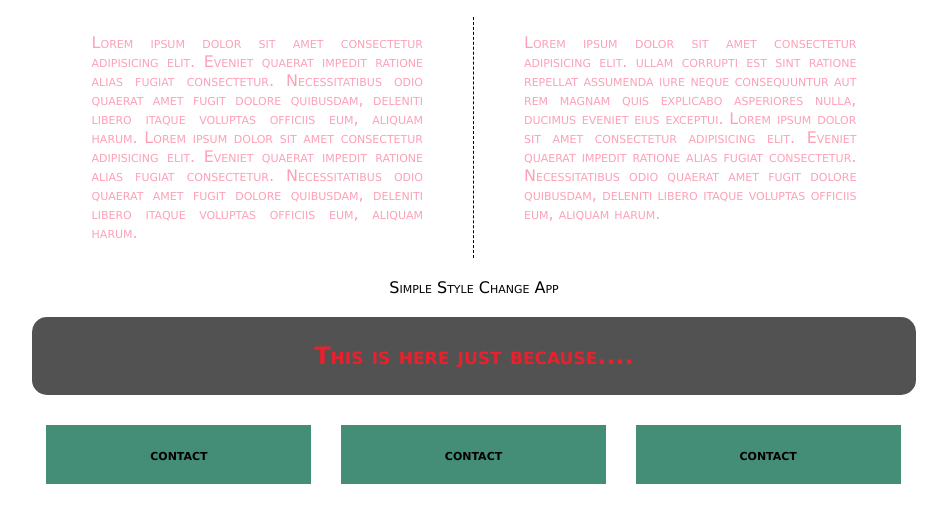
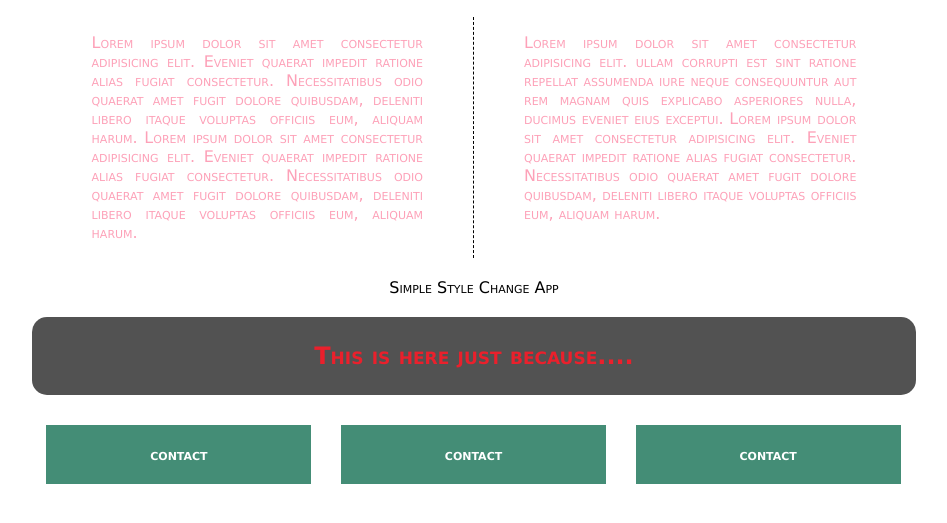
Before and after one commit to Bl1xvan/dayandnight, a plain HTML site: page index.html in a window 1280 px wide. Shown: the part 185-708 px from the top of the page, without its empty margins (166-1113 px from the left). Drawn offline with Linux system fonts and the light colour scheme.

Commit message:
commit middlenight change

```diff
--- a/styles/day.scss
+++ b/styles/day.scss
@@ -28,5 +28,5 @@ $pinkish: #fda1b8;
 }
 
 .thirdday{
-    @include changes($greenish, none);
+    @include changes($greenish, #ffffff);
 }
```
Also changed, not shown: styles/day.css, styles/style.css, 2 other files.
